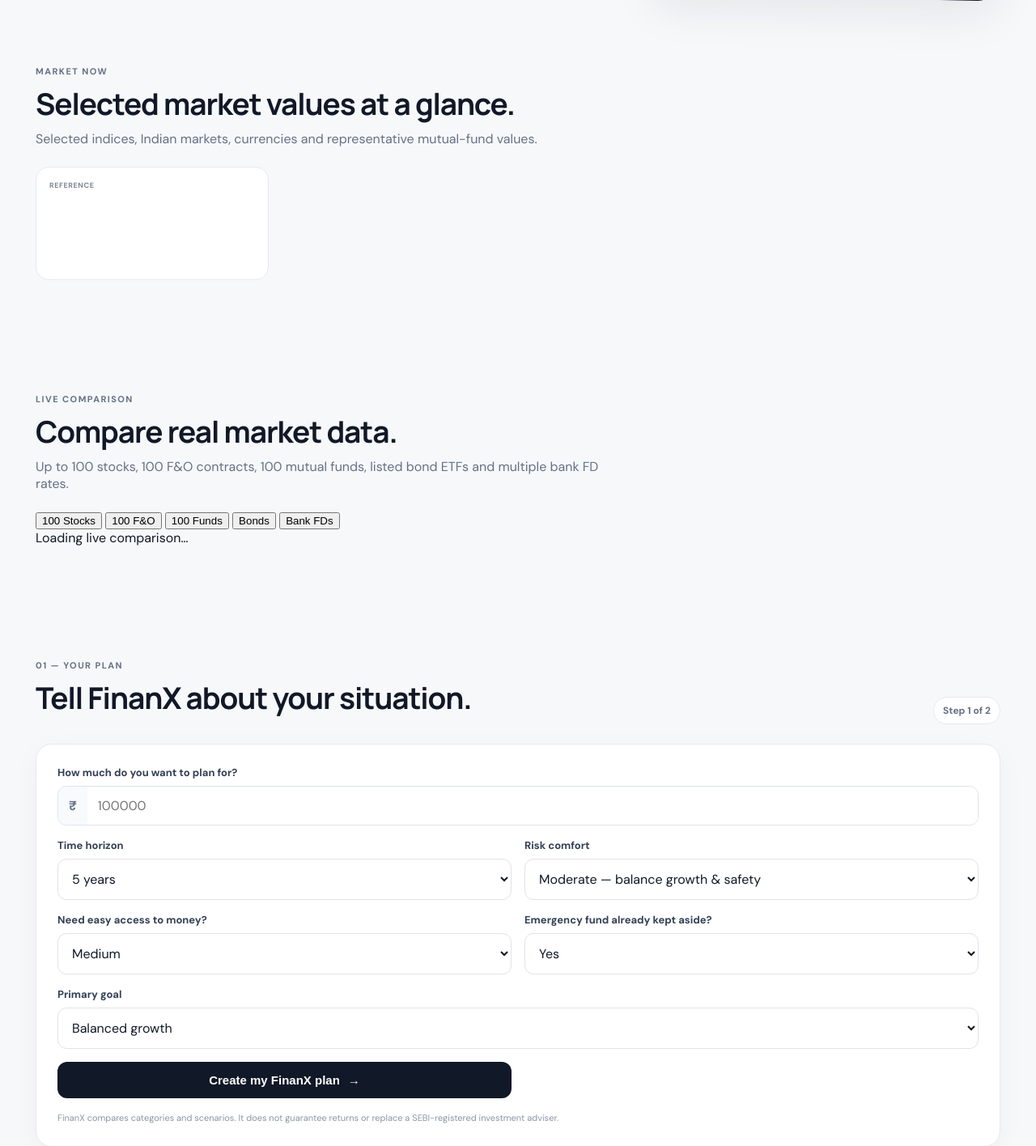
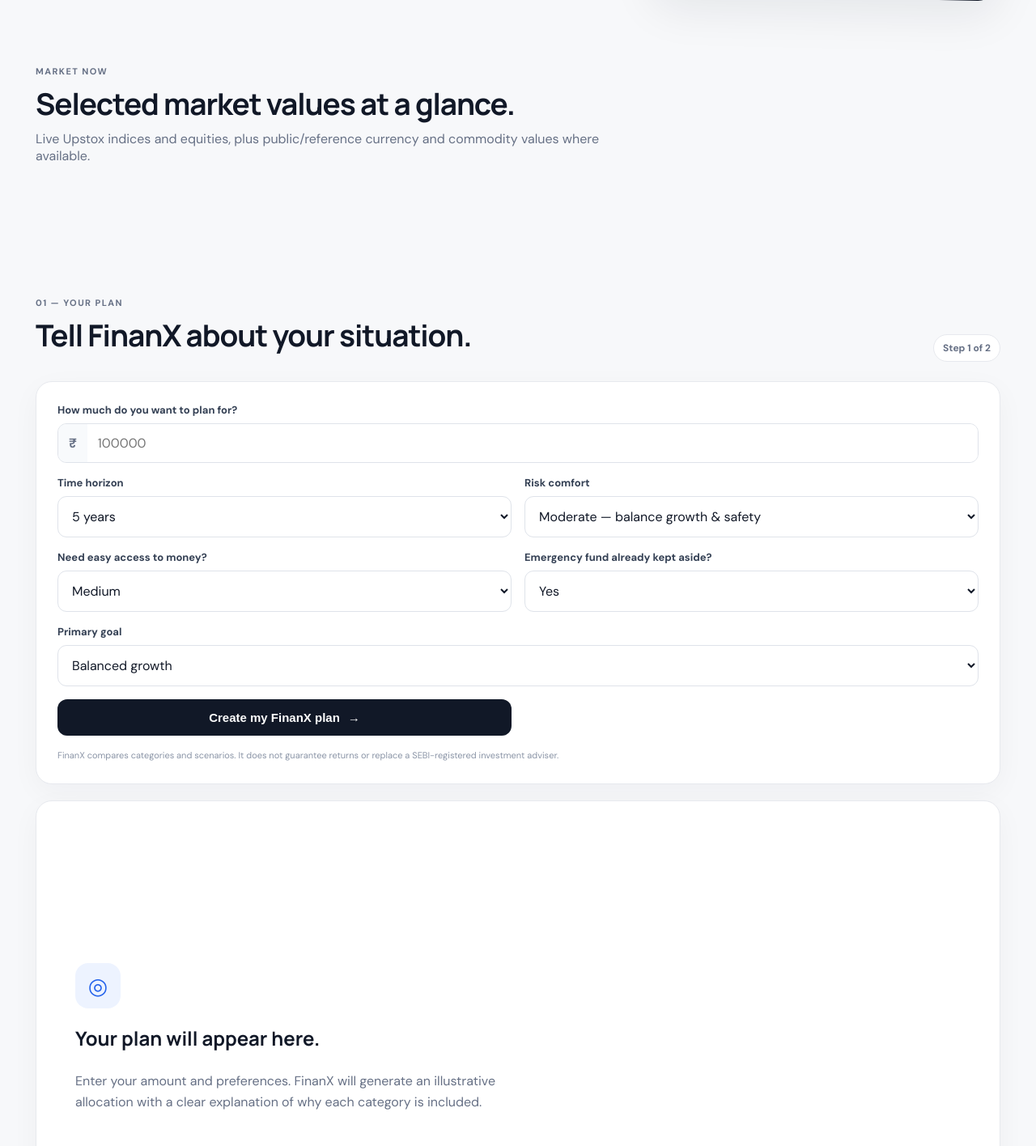
Before and after one commit to Dsingh0510/FinanX, a Flask app: template templates/dashboard.html in a window 1280 px wide. Shown: the part 530-1946 px from the top of the page at 81% size. Run offline with Flask 3, Linux system fonts and the light colour scheme; the template is opened without the code that fills it, so the values that code supplies are empty.

Commit message:
Remove comparison UI and improve Market Now

```diff
--- a/templates/dashboard.html
+++ b/templates/dashboard.html
@@ -50,26 +50,13 @@
         <div>
           <div class="eyebrow">MARKET NOW</div>
           <h2>Selected market values at a glance.</h2>
-          <p>Selected indices, Indian markets, currencies and representative mutual-fund values.</p>
+          <p>Live Upstox indices and equities, plus public/reference currency and commodity values where available.</p>
         </div>
       </div>
-      <div class="market-now-grid" id="market-now-grid">
-        <article class="market-now-card"><div class="market-now-top"><span>REFERENCE</span></div>
+      <div class="market-now-grid" id="market-now-grid"></div>
     </section>
 
-<section class="section comparison-section" id="comparisons">
-  <div class="section-head"><div><div class="eyebrow">LIVE COMPARISON</div><h2>Compare real market data.</h2><p>Up to 100 stocks, 100 F&O contracts, 100 mutual funds, listed bond ETFs and multiple bank FD rates.</p></div></div>
-  <div class="compare-tabs">
-    <button class="compare-tab active" data-segment="stocks">100 Stocks</button>
-    <button class="compare-tab" data-segment="fno">100 F&O</button>
-    <button class="compare-tab" data-segment="funds">100 Funds</button>
-    <button class="compare-tab" data-segment="bonds">Bonds</button>
-    <button class="compare-tab" data-segment="fd">Bank FDs</button>
-  </div>
-  <div class="compare-status" id="compare-status">Loading live comparison…</div>
-  <div class="compare-wrap"><table class="compare-table"><thead id="compare-head"></thead><tbody id="compare-body"></tbody></table></div>
-  <div class="compare-note" id="compare-note"></div>
-</section>
+
 
     <section class="section" id="planner">
       <div class="section-head">
@@ -101,7 +88,7 @@
             <div class="analysis-box" id="analysis-box">
               <div class="mini-label">MARKET ANALYSIS • YoY / 3Y CAGR / 5Y CAGR</div>
               <h4>Market performance</h4>
-              <p id="analysis-explanation">FinanX compares category performance across the instruments it tracks. Longer history is used more for longer horizons, while current values are refreshed from the available market feeds.</p>
+              <p id="analysis-explanation">Before generating a suggestion, FinanX refreshes its tracked universe: up to 100 NSE stocks, 100 F&O contracts, 100 mutual funds, up to 50 listed bond/debt instruments and multiple bank FD entries. It then uses the available historical and live signals alongside your risk, goal, liquidity and horizon.</p>
               <div id="ranked-list" class="ranked-list"></div>
               <div class="scenario-list" id="scenario-list"></div>
               <div class="analysis-note">Live market signals can change quickly. FinanX uses them as one input; your risk, horizon and liquidity remain more important than short-term price movement.</div>
@@ -325,42 +312,6 @@ function renderHeroMarket(items){
 
 renderLearn();
 refreshMarket();
-async function loadComparison(segment='stocks'){
-  document.querySelectorAll('.compare-tab').forEach(b=>b.classList.toggle('active',b.dataset.segment===segment));
-  const status=document.getElementById('compare-status'), head=document.getElementById('compare-head'), body=document.getElementById('compare-body'), note=document.getElementById('compare-note');
-  status.textContent='Loading current data…'; head.innerHTML=''; body.innerHTML=''; note.textContent='';
-  try{
-    const r=await fetch('/api/market/compare/'+segment,{cache:'no-store'});
-    const data=await r.json();
-    if(!r.ok) throw new Error(data.error||'Comparison unavailable');
-    status.textContent=`${data.count} records • ${escapeHtml(data.source||'Live source')}`;
-    let cols=[];
-    if(segment==='stocks') cols=[['#','rank'],['Stock','name'],['Symbol','symbol'],['Price','price'],['Today','today_change'],['Volume','volume'],['52W High','year_high'],['52W Low','year_low']];
-    else if(segment==='fno') cols=[['#','rank'],['Contract','name'],['Type','type'],['Underlying','underlying'],['LTP','price'],['Today','today_change'],['Volume','volume'],['OI','oi'],['Expiry','expiry']];
-    else if(segment==='funds') cols=[['#','rank'],['Fund','scheme_name'],['NAV','latest_nav'],['1Y CAGR','return_1y'],['3Y CAGR','return_3y'],['5Y CAGR','return_5y'],['NAV Date','latest_date']];
-    else if(segment==='bonds') cols=[['#','rank'],['Bond / ETF','name'],['Symbol','symbol'],['Price','price'],['Today','today_change'],['52W High','year_high'],['52W Low','year_low']];
-    else cols=[['#','rank'],['Bank','bank'],['Tenor','tenor'],['Rate','rate'],['Senior citizen','senior_rate'],['Effective','effective']];
-    head.innerHTML='<tr>'+cols.map(x=>'<th>'+x[0]+'</th>').join('')+'</tr>';
-    const fmt=(key,v)=>{
-      if(v==null||v==='') return '—';
-      if(['today_change','return_1y','return_3y','return_5y','rate','senior_rate'].includes(key)) return Number(v).toFixed(2)+'%';
-      if(['price','latest_nav','year_high','year_low'].includes(key)) return Number(v).toLocaleString('en-IN',{maximumFractionDigits:key==='latest_nav'?4:2});
-      if(['volume','oi'].includes(key)) return Number(v).toLocaleString('en-IN');
-      return String(v);
-    };
-    body.innerHTML=(data.items||[]).map((row,i)=>'<tr>'+cols.map(x=>{
-      const v=fmt(x[1],x[1]==='rank'?(row.rank||i+1):row[x[1]]);
-      const cls=['today_change','return_1y','return_3y','return_5y','rate','senior_rate'].includes(x[1])&&row[x[1]]!=null?(Number(row[x[1]])>=0?'positive':'negative'):'';
-      return '<td class="'+cls+'">'+escapeHtml(v)+'</td>';
-    }).join('')+'</tr>').join('');
-    note.textContent=segment==='funds'?'Fund NAV and CAGR data are sourced from AMFI NAV/history. CAGR is historical, not a forecast.':
-      segment==='fd'?'FD rates are tenor-specific. Rates can change; verify the bank’s official page before booking.':
-      'Prices, volume, OI and 52-week fields are exchange snapshots from Upstox. Market may be closed, in which case the latest available exchange snapshot is shown.';
-  }catch(e){status.textContent='Could not load live comparison'; note.textContent=e.message||'Try again shortly.';}
-}
-document.querySelectorAll('.compare-tab').forEach(b=>b.addEventListener('click',()=>loadComparison(b.dataset.segment)));
-loadComparison('stocks');
-
 setInterval(refreshMarket,180000);
 // Re-check the local cache quickly after startup so background AMFI/commodity history
 // appears without making the first page wait.
```
